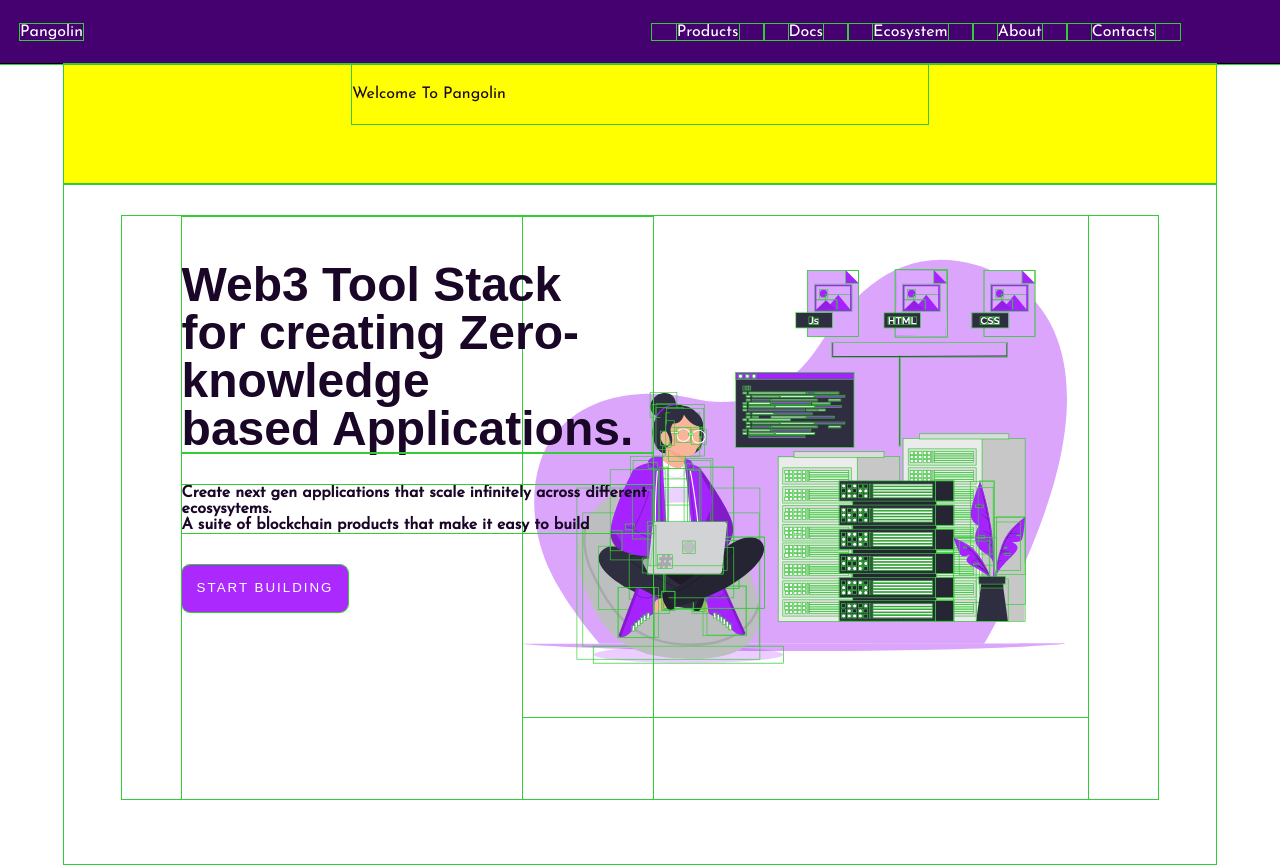
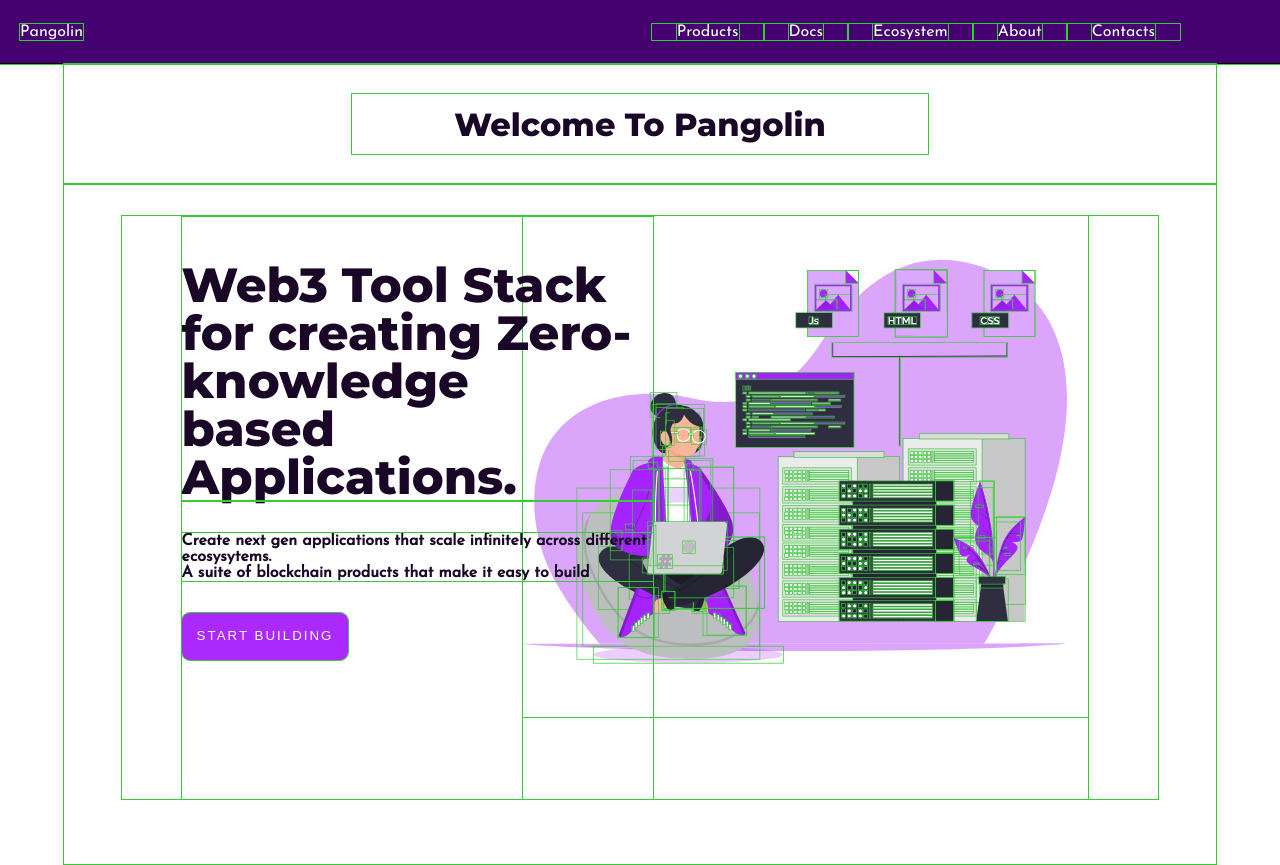
Before and after one commit to LoluBolarinwa/Pangolin, a website: page index.html in a window 1280 px wide. Shown: the top 865 px of the page. Drawn offline with Linux system fonts and the light colour scheme; a web font is replaced by a local one.

Commit message:
intro section

```diff
--- a/index.css
+++ b/index.css
@@ -84,19 +84,24 @@ li a {
 .parentIntro{
     width: 90vw;
     height: 15vh;
-    background-color:yellow;
+    /* background-color:yellow; */
     margin: 0 auto;
+    display: flex;
+    align-items:center;
+    justify-content: center;
     /* padding-top: auto; */
 }
 
 .pangolionintro{
+    font-family: 'Montserrat', sans-serif;
+    font-weight: 800;
+    font-size: 2rem;
     display: flex;
     align-items:center;
     text-align: center;
+    justify-content: center;
     width: 50%;
     height: 50%;
-    margin: 0 auto;
-    /* justify-content: center; */
 }
 
 .bigbox{
@@ -134,9 +139,9 @@ li a {
     margin: 0 auto;
 }
 .textbox h1{
-    font-family: Graphik Web,Arial,Helvetica,sans-serif;
+    /* font-family: Graphik Web,Arial,Helvetica,sans-serif; */
     /* font-family: 'Josefin Sans', sans-serif; */
-
+    font-family: 'Montserrat', sans-serif;
   /* font-family: 'Nunito', sans-serif; */
     /* font-family: arial; */
     font-weight: 900;
--- a/index.html
+++ b/index.html
@@ -7,6 +7,8 @@
     <title>SIMBUN 0002  </title>
     <link rel="preconnect" href="https://fonts.gstatic.com" crossorigin>
     <link href="https://fonts.googleapis.com/css2?family=Bonheur+Royale&family=Cantarell:wght@700&family=Gentium+Book+Plus:wght@700&family=Inter:wght@200&family=Josefin+Sans&family=Oxygen:wght@700&family=Ubuntu:wght@700&display=swap" rel="stylesheet">
+
+    <link href="https://fonts.googleapis.com/css2?family=Montserrat:wght@800&display=swap" rel="stylesheet">
     <link rel="stylesheet" href="index.css">
     <script defer src="index.js"></script>
 </head>
```
